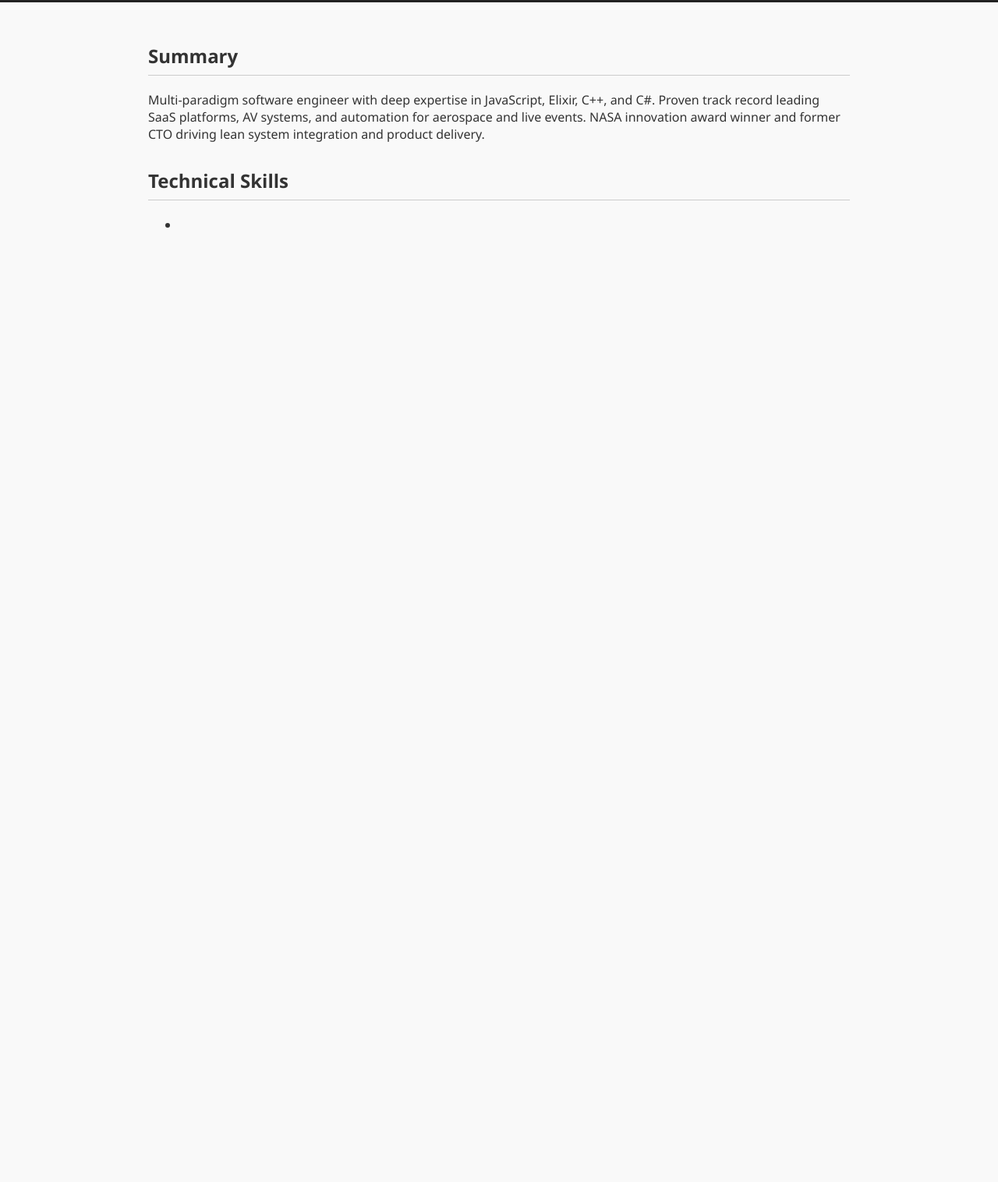
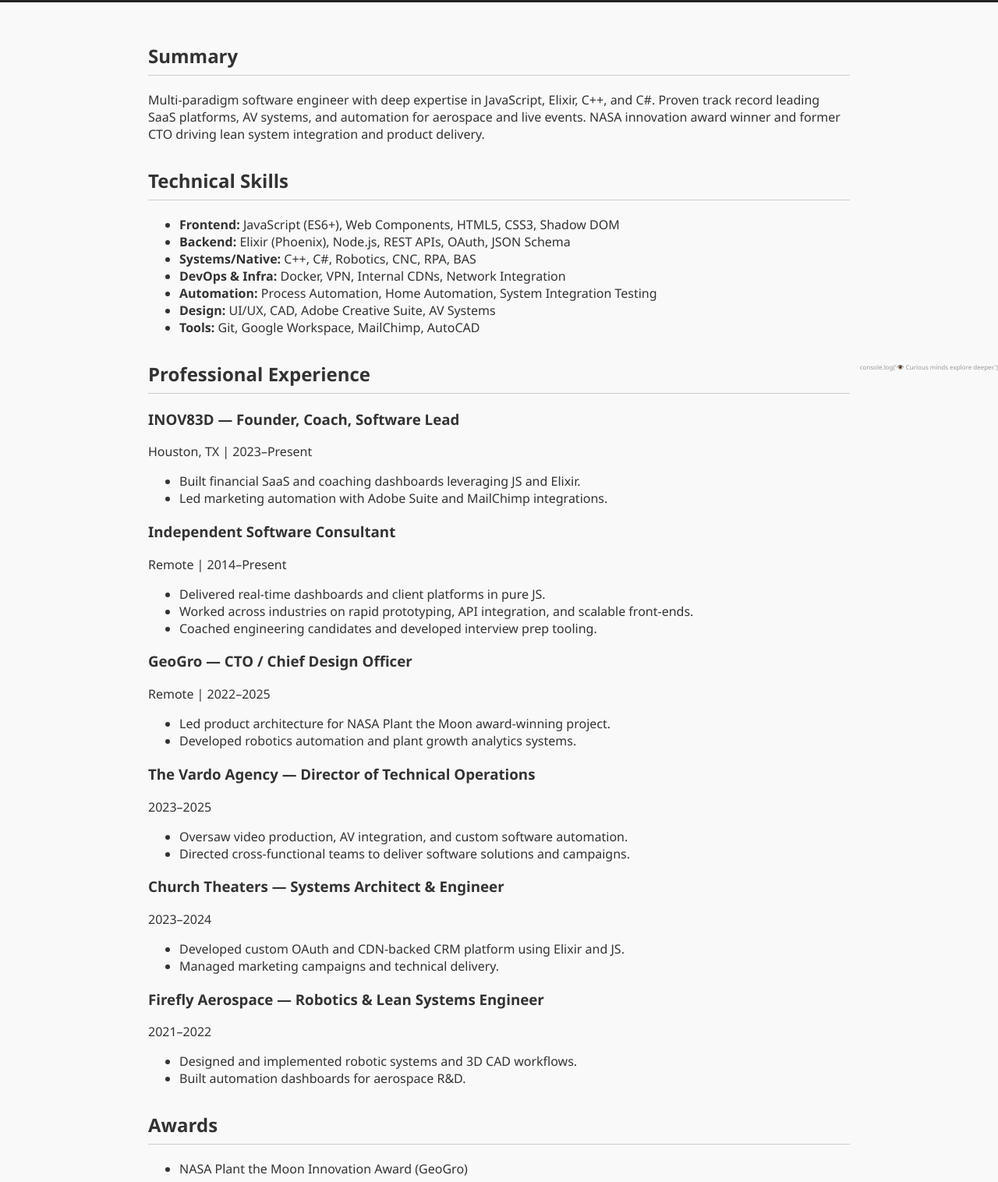
Before and after one commit to x3r0h/Resume, a plain HTML site: page index.html in a window 1280 px wide. Shown: the part 324-1840 px from the top of the page at 78% size. Before the commit the page ends 800 px from the top, so only its background shows below. Drawn offline with Linux system fonts and the light colour scheme.

Commit message:
Update index.html

```diff
--- a/index.html
+++ b/index.html
@@ -70,4 +70,76 @@
     <section>
       <h2>Technical Skills</h2>
       <ul>
-        <li><strong
+        <li><strong>Frontend:</strong> JavaScript (ES6+), Web Components, HTML5, CSS3, Shadow DOM</li>
+        <li><strong>Backend:</strong> Elixir (Phoenix), Node.js, REST APIs, OAuth, JSON Schema</li>
+        <li><strong>Systems/Native:</strong> C++, C#, Robotics, CNC, RPA, BAS</li>
+        <li><strong>DevOps & Infra:</strong> Docker, VPN, Internal CDNs, Network Integration</li>
+        <li><strong>Automation:</strong> Process Automation, Home Automation, System Integration Testing</li>
+        <li><strong>Design:</strong> UI/UX, CAD, Adobe Creative Suite, AV Systems</li>
+        <li><strong>Tools:</strong> Git, Google Workspace, MailChimp, AutoCAD</li>
+      </ul>
+    </section>
+
+    <section>
+      <h2>Professional Experience</h2>
+
+      <h3>INOV83D — Founder, Coach, Software Lead</h3>
+      <p>Houston, TX | 2023–Present</p>
+      <ul>
+        <li>Built financial SaaS and coaching dashboards leveraging JS and Elixir.</li>
+        <li>Led marketing automation with Adobe Suite and MailChimp integrations.</li>
+      </ul>
+
+      <h3>Independent Software Consultant</h3>
+      <p>Remote | 2014–Present</p>
+      <ul>
+        <li>Delivered real-time dashboards and client platforms in pure JS.</li>
+        <li>Worked across industries on rapid prototyping, API integration, and scalable front-ends.</li>
+        <li>Coached engineering candidates and developed interview prep tooling.</li>
+      </ul>
+
+      <h3>GeoGro — CTO / Chief Design Officer</h3>
+      <p>Remote | 2022–2025</p>
+      <ul>
+        <li>Led product architecture for NASA Plant the Moon award-winning project.</li>
+        <li>Developed robotics automation and plant growth analytics systems.</li>
+      </ul>
+
+      <h3>The Vardo Agency — Director of Technical Operations</h3>
+      <p>2023–2025</p>
+      <ul>
+        <li>Oversaw video production, AV integration, and custom software automation.</li>
+        <li>Directed cross-functional teams to deliver software solutions and campaigns.</li>
+      </ul>
+
+      <h3>Church Theaters — Systems Architect & Engineer</h3>
+      <p>2023–2024</p>
+      <ul>
+        <li>Developed custom OAuth and CDN-backed CRM platform using Elixir and JS.</li>
+        <li>Managed marketing campaigns and technical delivery.</li>
+      </ul>
+
+      <h3>Firefly Aerospace — Robotics & Lean Systems Engineer</h3>
+      <p>2021–2022</p>
+      <ul>
+        <li>Designed and implemented robotic systems and 3D CAD workflows.</li>
+        <li>Built automation dashboards for aerospace R&D.</li>
+      </ul>
+    </section>
+
+    <section>
+      <h2>Awards</h2>
+      <ul>
+        <li>NASA Plant the Moon Innovation Award (GeoGro)</li>
+      </ul>
+    </section>
+  </main>
+
+  <div class="egg">console.log('👁️ Curious minds explore deeper.')</div>
+  <script>
+    if (window.console && window.location.hostname.includes("resume")) {
+      console.log("%cYou found the easter egg. Let's build something legendary.", "color: teal; font-size: 14px;");
+    }
+  </script>
+</body>
+</html>
```
